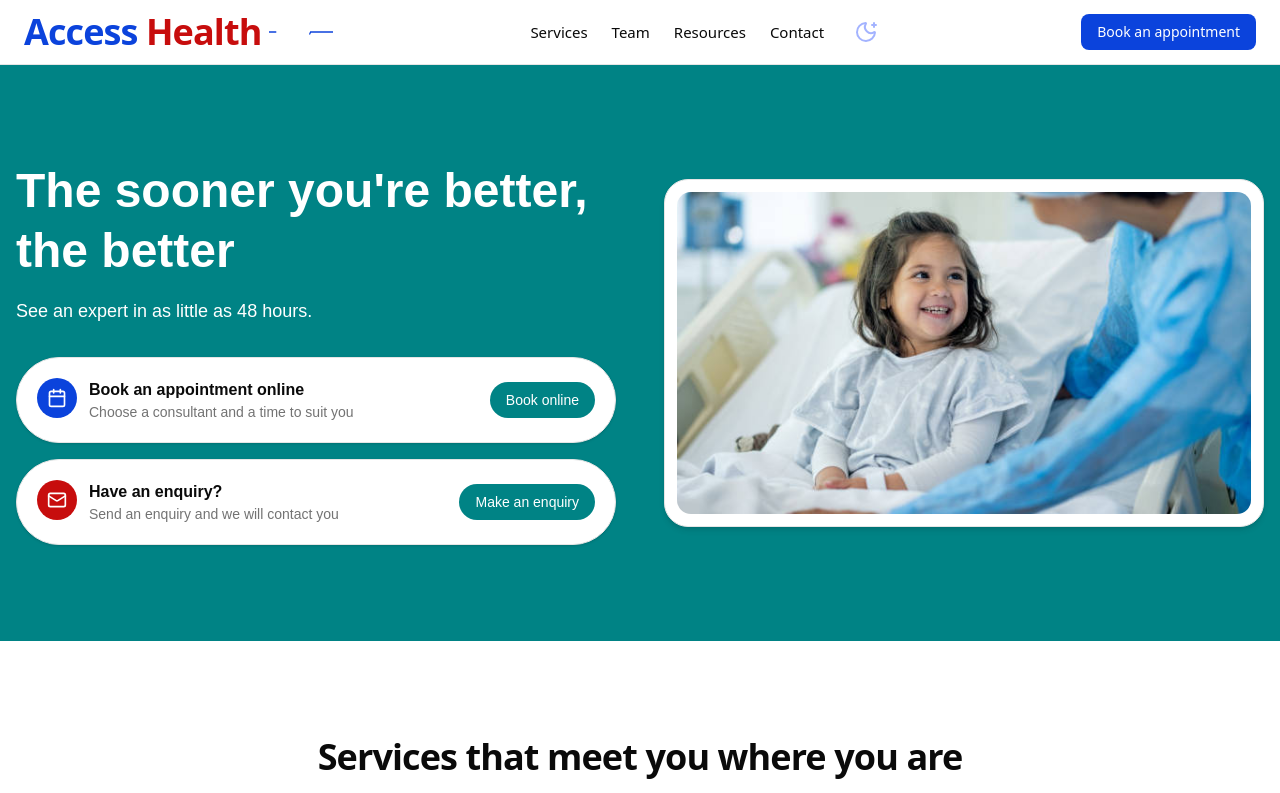
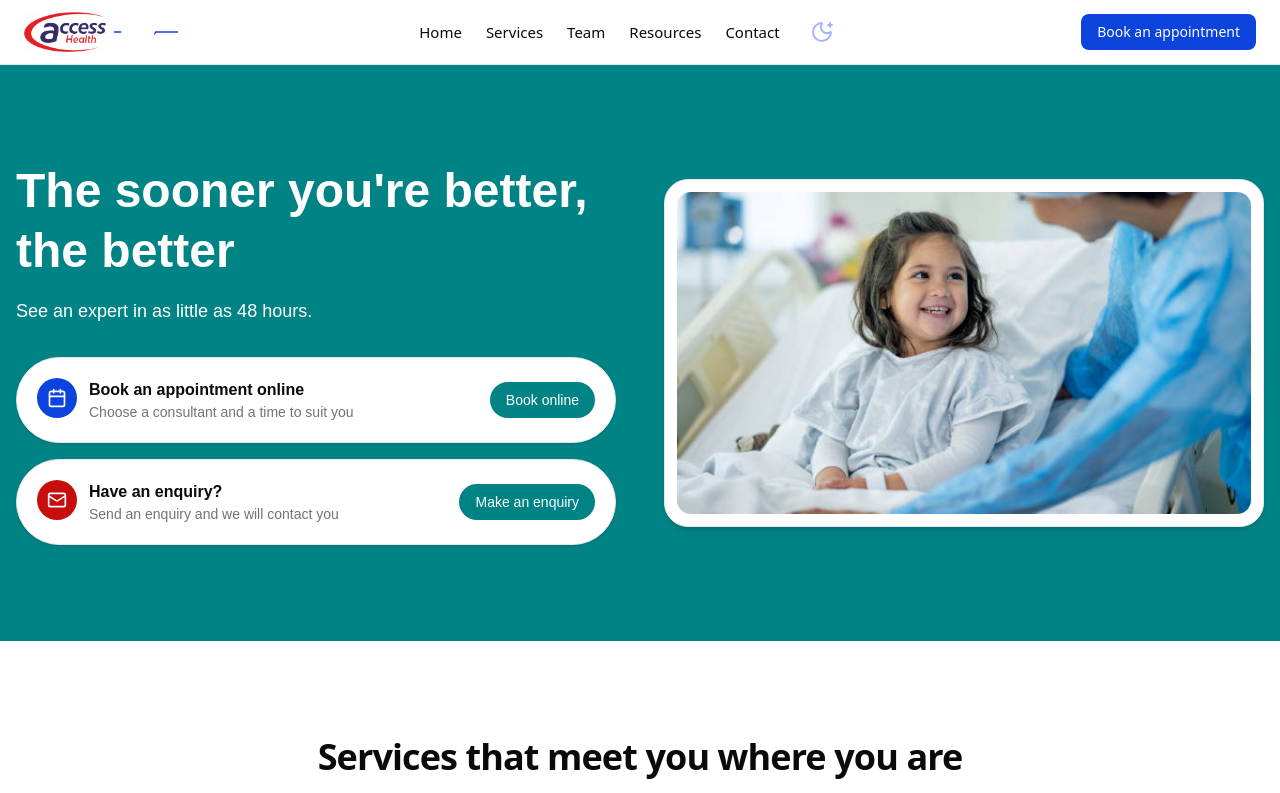
Before and after one commit to liquid-dre/accesshealth, a Next.js app: page / in a window 1280 px wide. Shown: the top 793 px of the page. Built offline with nearby package versions, Linux system fonts and the light colour scheme.

Commit message:
Logo in header

```diff
--- a/components/layout/site-header.tsx
+++ b/components/layout/site-header.tsx
@@ -13,6 +13,7 @@ import {
 } from "@/components/ui/sheet";
 import { HeartPulseLoader } from "../ui/heart-pulse-loader";
 import { usePathname } from "next/navigation";
+import Image from "next/image";
 
 export function SiteHeader() {
 	const [open, setOpen] = useState(false);
@@ -42,20 +43,27 @@ export function SiteHeader() {
 		<header className="sticky top-0 z-50 backdrop-blur bg-white/10 border-b">
 			<div className="container h-14 md:h-16 px-4 sm:px-6 flex items-center justify-between">
 				<div className="flex items-center gap-2">
-					<Link
-						href="/"
-						className="font-semibold tracking-tight text-2xl sm:text-3xl md:text-4xl"
-						onClick={() => setLoading(true)}
-					>
-						<span className="text-[color:var(--brand-blue)] dark:text-[#A2D8F5]">
-							Access
-						</span>{" "}
-						<span className="text-[color:var(--brand-red)]">Health</span>
+					<Link href="/" onClick={() => setLoading(true)}>
+						<Image
+							src="/images/logo/Access%20Logo-2.png"
+							alt="Access Health logo"
+							width={160}
+							height={40}
+							className="h-8 md:h-10 w-auto hover:scale-115"
+							priority
+						/>
 					</Link>
 					<HeartPulseLoader className="h-4 w-16" />
 				</div>
 
 				<nav className="hidden md:flex gap-6 items-center text-[15px]">
+					<Link
+						href="/"
+						className="hover:opacity-80"
+						onClick={() => setLoading(true)}
+					>
+						Home
+					</Link>
 					<Link
 						href="/services"
 						className="hover:opacity-80"
```
